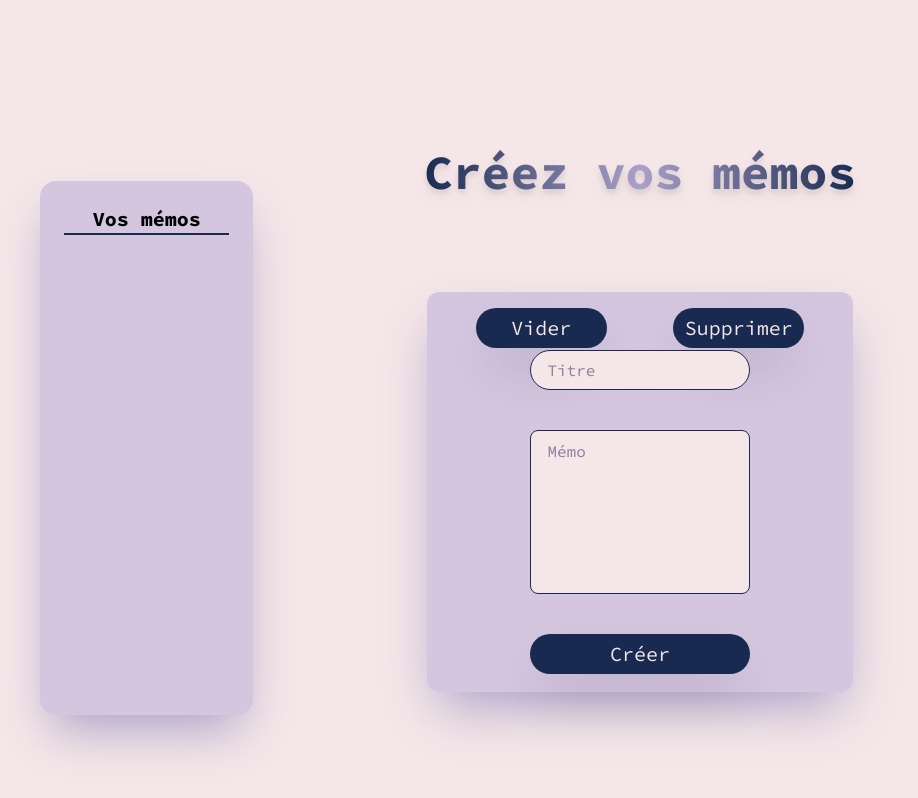
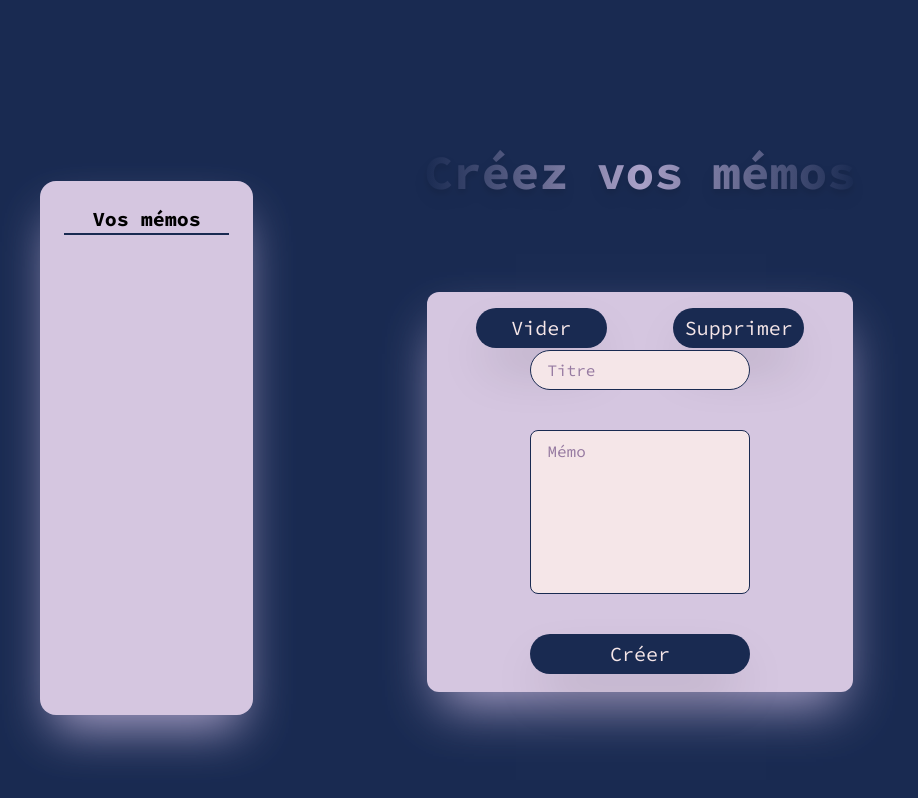
Before and after one commit to tbrindejonc/memo-app, a React (Vite) app: page / in a window 1280 px wide. Shown: the whole page, without its empty margins (0-918 px from the left). Built offline with nearby package versions, Linux system fonts and the light colour scheme.

Commit message:
style: use theme

```diff
--- a/src/App.tsx
+++ b/src/App.tsx
@@ -5,8 +5,11 @@ import {useState} from 'react';
 import useMemoList from '@/hooks/useMemoList';
 import getCurrentId from '@/functions/getCurrentId';
 import MemoMenuMobile from '@/components/memobar/MemoMenuMobile';
+import useTheme from '@/hooks/useTheme';
 
 export default function App() {
+  const {isLight, toggleTheme} = useTheme();
+
   const placeholderTypeMemo: Memo = {
     id: 0,
     title: '',
@@ -72,11 +75,11 @@ export default function App() {
   };
 
   return (
-    <div id='App' className={'w-full h-screen bg-light flex flex-col items-center justify-center space-y-24 font-SourceCodePro'}>
+    <main id='App' className={`w-full h-screen ${isLight() ? 'bg-light' : 'bg-dark'} flex flex-col items-center justify-center space-y-24 font-SourceCodePro`}>
       <h1 className={'app-title'}>Créez vos mémos</h1>
       <MemoForm memo={placeholderMemo} addMemo={addMemo} changeMemo={changePlaceholderMemo} deleteMemo={deleteMemo} resetMemo={resetMemo}/>
       <MemoBar memos={memos} selectMemo={selectMemo}/>
       <MemoMenuMobile memos={memos} selectMemo={selectMemo}/>
-    </div>
+    </main>
   );
 }
```
